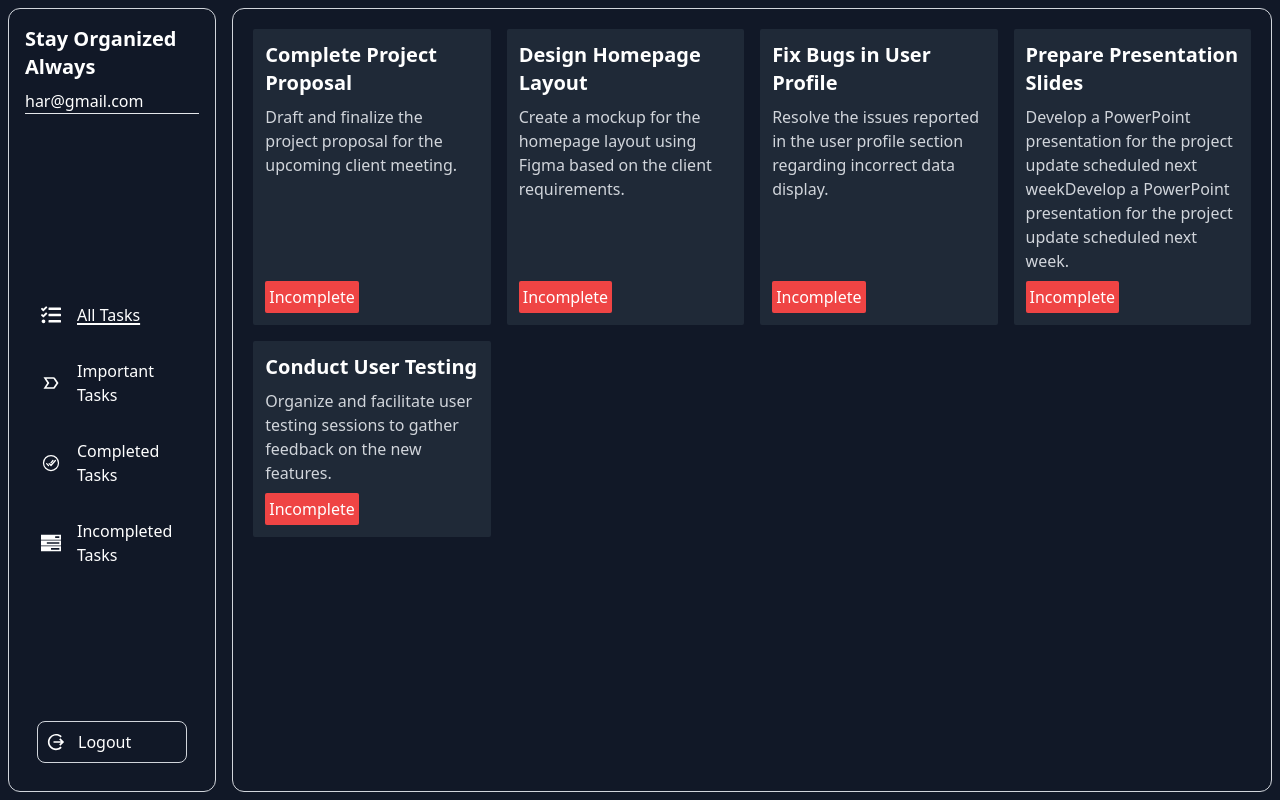
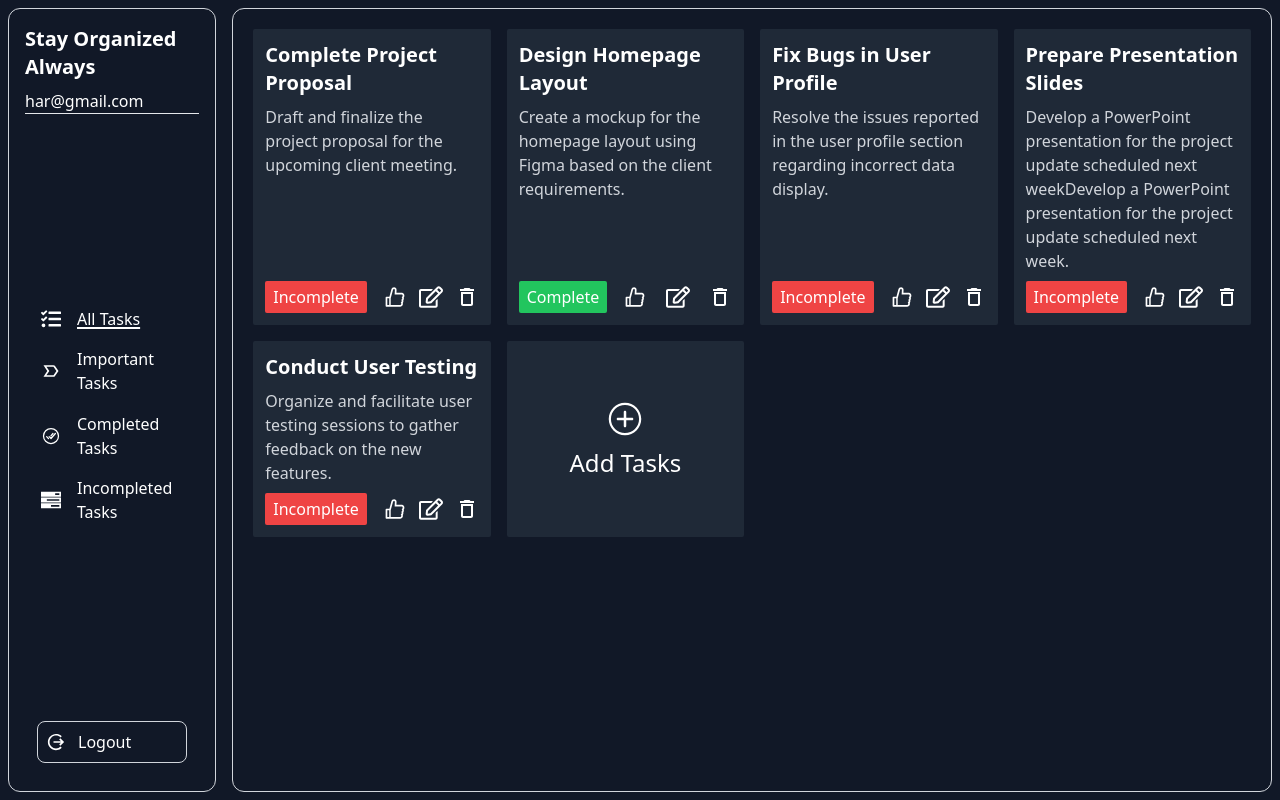
Before and after one commit to ShubhamSagar5/TaskManagement, a React (Create React App) app in the folder frontend/: page / in a window 1280 px wide. Built offline with nearby package versions, Linux system fonts and the light colour scheme.

Commit message:
Add Data implement with toggle

```diff
--- /dev/null
+++ b/frontend/src/components/Home/AddInputData.js
@@ -0,0 +1,33 @@
+import React from 'react'
+import { MdCancel } from "react-icons/md";
+
+const AddInputData = ({setAddInputData,setShowCard}) => {
+
+    const hadleShowCard = () => {
+        setAddInputData(false)
+        setShowCard(true)
+    }
+
+    return (
+    <>
+       <div className='cursor-pointer absolute w-9/12 flex justify-end' onClick={hadleShowCard}>
+            <MdCancel size={40}/>
+        </div>
+
+    <div className='w-full h-[93vh] bg-gray-900  rounded-lg flex flex-col items-center pt-32'>
+
+        <div className='mb-4'>
+            <p className='text-3xl text-white '>Add Tasks</p>
+        </div>
+        <div className='w-full flex flex-col justify-center items-center p-1'>
+            <input className='w-2/6 mb-3 bg-gray-800 rounded-sm px-2 py-3 text-black text-xl outline-none' type="text" name="tasks" id="" placeholder='Title '/>
+            <textarea className='w-2/6 bg-gray-800 rounded-sm px-2 py-3 text-black text-xl outline-none' rows={10} name="" id="" placeholder='Description.....'></textarea>
+        </div>
+        <divc className="mt-3 bg-blue-900 w-[90px] rounded-md py-3 text-center">
+            <button>Submit</button>
+        </divc>
+    </div> </>
+  )
+}
+
+export default AddInputData
--- a/frontend/src/components/Home/Card.js
+++ b/frontend/src/components/Home/Card.js
@@ -1,33 +1,43 @@
 import React from 'react'
+import { AiOutlineLike } from "react-icons/ai";
+import { FaRegEdit } from "react-icons/fa";
+import { MdDeleteOutline } from "react-icons/md";
+import { IoIosAddCircleOutline } from "react-icons/io";
 
-const Card = () => {
+
+const Card = ({home,setAddInputData,setShowCard}) => {
 
     const data = [
 
                 {
                   id: 1,
                   title: "Complete Project Proposal",
-                  description: "Draft and finalize the project proposal for the upcoming client meeting."
+                  description: "Draft and finalize the project proposal for the upcoming client meeting.",
+                  status:'Incomplete'
                 },
                 {
                   id: 2,
                   title: "Design Homepage Layout",
-                  description: "Create a mockup for the homepage layout using Figma based on the client requirements."
+                  description: "Create a mockup for the homepage layout using Figma based on the client requirements.",
+                  status:'Complete'
                 },
                 {
                   id: 3,
                   title: "Fix Bugs in User Profile",
-                  description: "Resolve the issues reported in the user profile section regarding incorrect data display."
+                  description: "Resolve the issues reported in the user profile section regarding incorrect data display.",
+                  status:'Incomplete'
                 },
                 {
                   id: 4,
                   title: "Prepare Presentation Slides",
-                  description: "Develop a PowerPoint presentation for the project update scheduled next weekDevelop a PowerPoint presentation for the project update scheduled next week."
+                  description: "Develop a PowerPoint presentation for the project update scheduled next weekDevelop a PowerPoint presentation for the project update scheduled next week.",
+                  status:'Incomplete'
                 },
                 {
                   id: 5,
                   title: "Conduct User Testing",
-                  description: "Organize and facilitate user testing sessions to gather feedback on the new features."
+                  description: "Organize and facilitate user testing sessions to gather feedback on the new features.",
+                  status:'Incomplete'
                 }
 
 
@@ -35,6 +45,10 @@ const Card = () => {
 
     ]
 
+    const handleCardDispaly = () => {
+      setAddInputData(true)
+      setShowCard(false)
+    }
 
 
     return (
@@ -47,13 +61,30 @@ const Card = () => {
                          <h3 className='text-xl font-semibold'>{item.title}</h3>
                         <p className='text-gray-300 my-2'>{item.description}</p>
                     </div>
-                       <div>
-                        <button className='bg-red-500 p-1 rounded-sm'>Incomplete</button>
+                    <div className='flex items-center gap-4'>
+                      <div>
+                        <button className={`${item.status == "Incomplete" ? 'bg-red-500' : 'bg-green-500'} p-1 px-2 rounded-sm `}>{item.status}</button>
                        </div>
+                       <div className='w-full flex text-2xl justify-between'>
+                        <button><AiOutlineLike/></button>
+                        <button><FaRegEdit/></button>
+                        <button><MdDeleteOutline/></button>
+                       </div>
+                    </div>
+
                     </div>
                 )
             })
         }
+{
+  home ? <> <div className='flex flex-col items-center gap-2 justify-center bg-gray-800 rounded-sm p-3 hover:transition-all duration-300 hover:scale-105 hover:cursor-pointer' onClick={handleCardDispaly}>
+                 <IoIosAddCircleOutline size={40}/>
+                <p className='text-2xl'>Add Tasks</p>
+
+
+        </div></>:""
+}
+
 
     </div>
   )
--- a/frontend/src/components/Home/Sidebar.js
+++ b/frontend/src/components/Home/Sidebar.js
@@ -38,7 +38,7 @@ const Sidebar = () => {
         <p className="mt-2">har@gmail.com</p>
         <hr />
       </div>
-      <div className=" h-2/6 flex flex-col gap-4 justify-between p-2">
+      <div className=" h-2/6 flex flex-col mt-2 justify-between p-2">
         {data?.map((item, i) => {
           return (
            <NavLink to={item.path}  className={({isActive}) => (isActive ? 'active-link' : "")} >
--- a/frontend/src/pages/AllTasks.js
+++ b/frontend/src/pages/AllTasks.js
@@ -1,10 +1,27 @@
-import React from 'react'
+import React, { useState } from 'react'
 import Card from '../components/Home/Card'
+import AddInputData from '../components/Home/AddInputData'
 
 const AllTasks = () => {
+
+  const [showCard,setShowCard] = useState(true)
+  const [addInputData,setAddInputData] = useState(false)
+
   return (
-    <div>
-      <Card/>
+    <div className=''>
+
+    {
+      showCard && <div>
+        <Card home={true} setAddInputData={setAddInputData} setShowCard={setShowCard} />
+      </div>
+    }
+    {
+      addInputData && <div className=''>
+        <AddInputData setAddInputData={setAddInputData} setShowCard={setShowCard}/>
+      </div>
+    }
+
+
     </div>
   )
 }
--- a/frontend/src/pages/Home.js
+++ b/frontend/src/pages/Home.js
@@ -4,7 +4,7 @@ import { Outlet } from 'react-router-dom'
 
 const Home = () => {
   return (
-    <div className='flex gap-4 h-[100%]'>
+    <div className='flex gap-4 h-full w-full'>
         <div className=' w-1/6 rounded-xl border border-gray-300 p-4'>
             <Sidebar/>
         </div>
--- a/frontend/src/pages/ImportantTasks.js
+++ b/frontend/src/pages/ImportantTasks.js
@@ -1,8 +1,11 @@
 import React from 'react'
+import Card from '../components/Home/Card'
 
 const ImportantTasks = () => {
   return (
-    <div>ImportantTasks</div>
+    <div>
+      <Card/>
+    </div>
   )
 }
 
```
